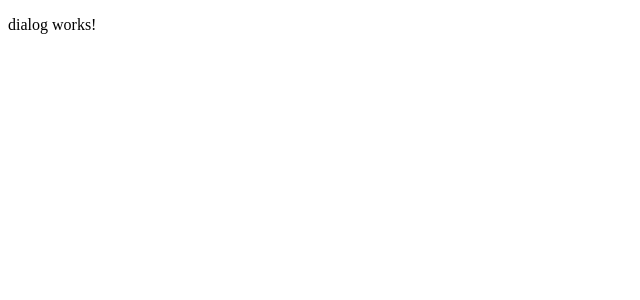
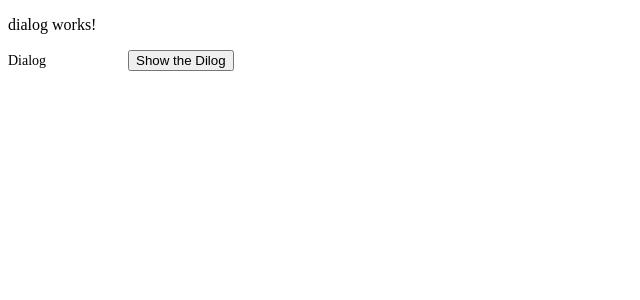
Before and after one commit to Tonyfilho/angularMaterialDemo, an Angular app: page / in a window 1280 px wide. Shown: the top 300 px of the page, without its empty margins (0-640 px from the left). Built offline with nearby package versions, Linux system fonts and the light colour scheme.

Commit message:
dialog class is done

```diff
--- /dev/null
+++ b/src/app/dialog/dialog-son/dialog-son.component.html
@@ -0,0 +1,37 @@
+<h2 mat-dialog-title>Exemplo de MatDialog</h2>
+<mat-dialog-content class="mat-typography">
+  <h3>Develop across all platforms</h3>
+  <p>Learn one way to build applications with Angular and reuse your code and abilities to build
+    apps for any deployment target. For web, mobile web, native mobile and native desktop.</p>
+
+  <h3>Speed &amp; Performance</h3>
+  <p>Achieve the maximum speed possible on the Web Platform today, and take it further, via Web
+    Workers and server-side rendering. Angular puts you in control over scalability. Meet huge
+    data requirements by building data models on RxJS, Immutable.js or another push-model.</p>
+
+  <h3>Incredible tooling</h3>
+  <p>Build features quickly with simple, declarative templates. Extend the template language with
+    your own components and use a wide array of existing components. Get immediate Angular-specific
+    help and feedback with nearly every IDE and editor. All this comes together so you can focus
+    on building amazing apps rather than trying to make the code work.</p>
+
+  <h3>Loved by millions</h3>
+  <p>From prototype through global deployment, Angular delivers the productivity and scalable
+    infrastructure that supports Google's largest applications.</p>
+
+  <h3>What is Angular?</h3>
+
+  <p>Angular is a platform that makes it easy to build applications with the web. Angular
+    combines declarative templates, dependency injection, end to end tooling, and integrated
+    best practices to solve development challenges. Angular empowers developers to build
+    applications that live on the web, mobile, or the desktop</p>
+
+  <h3>Architecture overview</h3>
+
+  <p> views. The router provides
+  sophisticated in-browser navigational capabilities.</p>
+</mat-dialog-content>
+<mat-dialog-actions align="end">
+  <button mat-button mat-dialog-close="No">No</button>
+  <button mat-button mat-dialog-close="Yes">Yes</button>
+</mat-dialog-actions>
--- /dev/null
+++ b/src/app/dialog/dialog-son/dialog-son.component.ts
@@ -0,0 +1,15 @@
+import { Component, OnInit } from '@angular/core';
+
+@Component({
+  selector: 'app-dialog-son',
+  templateUrl: './dialog-son.component.html',
+  styleUrls: ['./dialog-son.component.css']
+})
+export class DialogSonComponent implements OnInit {
+
+  constructor() { }
+
+  ngOnInit(): void {
+  }
+
+}
--- a/src/app/dialog/dialog.component.css
+++ b/src/app/dialog/dialog.component.css
@@ -0,0 +1,15 @@
+section {
+  display: table;
+}
+
+.example-label {
+  display: table-cell;
+  font-size: 14px;
+  margin-left: 8px;
+  min-width: 120px;
+}
+
+.example-button-row {
+  display: table-cell;
+  width: 490px;
+}
--- a/src/app/dialog/dialog.component.html
+++ b/src/app/dialog/dialog.component.html
@@ -1 +1,9 @@
 <p>dialog works!</p>
+<section>
+  <div class="example-label">Dialog</div>
+  <div class="example-button-row">
+    <button mat-raised-button color="primary" (click)="showtheDialog()">
+      Show the Dilog
+    </button>
+  </div>
+</section>
--- a/src/app/dialog/dialog.component.ts
+++ b/src/app/dialog/dialog.component.ts
@@ -1,15 +1,23 @@
+import { DialogSonComponent } from './dialog-son/dialog-son.component';
 import { Component, OnInit } from '@angular/core';
+import { MatDialog } from '@angular/material/dialog';
 
 @Component({
   selector: 'app-dialog',
   templateUrl: './dialog.component.html',
-  styleUrls: ['./dialog.component.css']
+  styleUrls: ['./dialog.component.css'],
 })
 export class DialogComponent implements OnInit {
+  constructor(public dialog: MatDialog) {}
 
-  constructor() { }
+  ngOnInit(): void {}
 
-  ngOnInit(): void {
+  showtheDialog() {
+    const dialog = this.dialog
+      .open(DialogSonComponent)
+      .afterClosed()
+      .subscribe((result) =>
+        console.log('nosso retorno do Button no component Dialog-son: ' + result)
+      );
   }
-
 }
```
Also changed, not shown: src/app/dialog/dialog.module.ts (+31 -2 lines), src/app/dialog/dialog-son/dialog-son.component.css (added), 1 other file (tests, documents, lock files or other folders).
